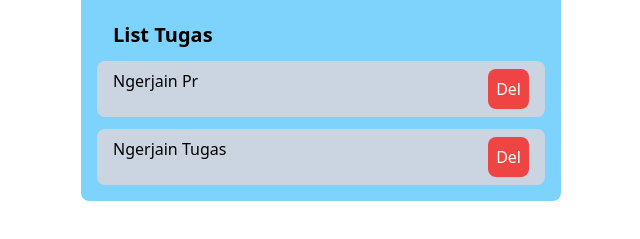
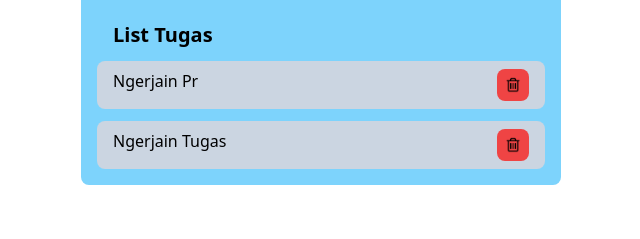
Before and after one commit to farhanskuyyyy/todo-app, a website: page index.html in a window 1280 px wide. Shown: the part 155-394 px from the top of the page, without its empty margins (319-959 px from the left). Drawn offline with Linux system fonts and the light colour scheme.

Commit message:
add function in delete action

```diff
--- a/index.html
+++ b/index.html
@@ -20,24 +20,6 @@
 
             <h3 class="font-bold text-xl mt-6 px-4">List Tugas</h3>
             <div id="task-list">
-                <!-- <div class="flex justify-center px-4 gap-2 mt-3 bg-slate-300 rounded-lg p-2">
-                    <div class="w-3/4">
-                        <input type="checkbox" name="list-1" id="list-1" class="hidden">
-                        <label class="cursor-pointer task" for="list-1" data-id="1">Ngerjain Tugas</label>
-                    </div>
-                    <div class="w-1/4 flex justify-end">
-                        <button class="bg-red-500 rounded-lg p-2 text-white">Del</button>
-                    </div>
-                </div>
-                <div class="flex justify-center px-4 gap-2 mt-3 bg-slate-300 rounded-lg p-2">
-                    <div class="w-3/4">
-                        <input type="checkbox" name="list-2" id="list-2" class="hidden">
-                        <label class="cursor-pointer task" for="list-2" data-id="2">Ngerjain PR</label>
-                    </div>
-                    <div class="w-1/4 flex justify-end">
-                        <button class="bg-red-500 rounded-lg p-2 text-white">Del</button>
-                    </div>
-                </div> -->
             </div>
         </section>
     </div>
@@ -63,6 +45,7 @@
         function loadData(dataTask){
             const taskList = document.getElementById('task-list');
             taskList.innerHTML = '';
+            if (dataTask.length > 0) {
                 dataTask.forEach(value => {
                     taskList.innerHTML += `
                         <div class="flex justify-center px-4 gap-2 mt-3 bg-slate-300 rounded-lg p-2">
@@ -71,11 +54,14 @@
                                 <label class="cursor-pointer task" for="list-${value.key}" data-id="${value.key}">${value.desc}</label>
                             </div>
                             <div class="w-1/4 flex justify-end">
-                            <button class="bg-red-500 rounded-lg p-2 text-white">Del</button>
+                                <button class="bg-red-500 rounded-lg p-2 text-white btn-remove" data-id="${value.key}"><img src="dist/trash.png" alt="" class="h-4 w-4"></button>
                             </div>
                         </div>
                     `;
                 });
+            }else{
+                taskList.innerHTML += `<p class="px-4 mt-4 text-md font-semibold ">No Data</p>`
+            }
             loadEvent();
         }
 
@@ -94,6 +80,18 @@
                     }
                 })
             });
+
+            const removeButtons = document.querySelectorAll('.btn-remove');
+            let index;
+            removeButtons.forEach(btn => {
+                btn.addEventListener('click',function(){
+                    id = btn.getAttribute('data-id');
+                    index = dataTask.findIndex(task => task.key == id);
+                    console.log(index)
+                    dataTask.splice(index - 1, 1)
+                    loadData(dataTask)
+                });
+            });
         }
     </script>
 </body>
```
Also changed, not shown: dist/output.css, dist/trash.png (added). Lines whose indentation alone changed are shown as unchanged.
